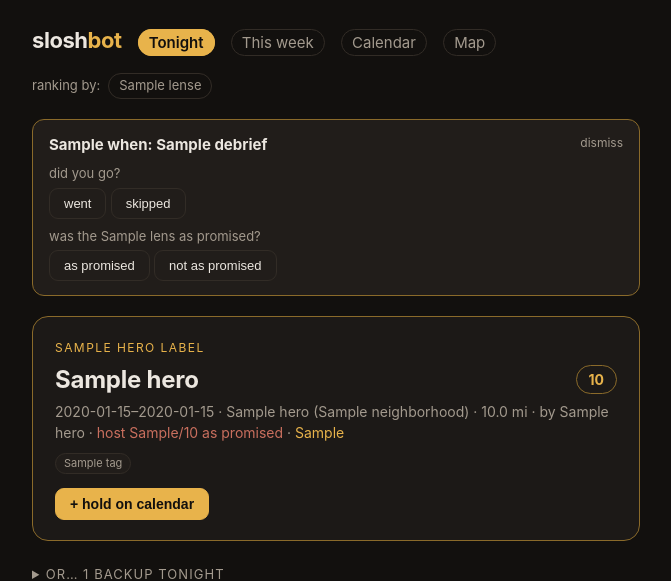
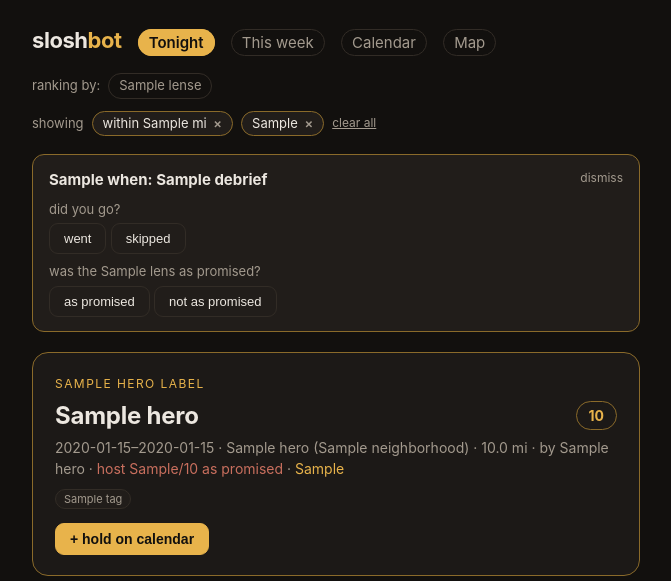
Before and after one commit to kingeryzach2002/sloshbot, a FastAPI app: template app/templates/home.html in a window 1280 px wide. Shown: the top 581 px of the page, without its empty margins (304-975 px from the left). Run offline with FastAPI, Linux system fonts and the light colour scheme; the template is opened without the code that fills it: most values are stand-ins (such as "Sample title", 1, 10 or a date in 2020).

Commit message:
Filter state bar + clickable tags
Filters now render as state, not controls: a bar of removable chips
(tags, distance) appears only when a filter is active, with clear-all
once there are 2+. Tag chips on cards and the hero are click-to-filter
toggles (POST /settings/tags/toggle), highlighted gold when active.

Co-Authored-By: Claude Fable 5 <noreply@anthropic.com>

```diff
--- a/app/main.py
+++ b/app/main.py
@@ -301,6 +301,7 @@ def home(request: Request, lens: str = "", max_mi: float | None = None):
         "debrief": pending_debrief(),
         "max_mi": max_mi,
         "has_home": home_coords(settings) is not None,
+        "included_tags": included_tags(settings),
     })
 
 
@@ -377,6 +378,31 @@ async def set_tags(request: Request):
     return RedirectResponse(back, status_code=303)
 
 
+@app.post("/settings/tags/toggle")
+def toggle_tag_filter(tag: str):
+    """One-tap tag filtering: clicking a tag chip anywhere flips it in/out of
+    the included_tags setting."""
+    with get_conn() as conn:
+        row = conn.execute("SELECT value FROM settings WHERE key = 'included_tags'").fetchone()
+        current = [t for t in (row["value"] if row else "").split(",") if t]
+        if tag in current:
+            current.remove(tag)
+            state = "off"
+        else:
+            current.append(tag)
+            state = "on"
+        conn.execute("INSERT OR REPLACE INTO settings (key, value) VALUES ('included_tags', ?)",
+                     (",".join(current),))
+    return {"ok": True, "state": state}
+
+
+@app.post("/settings/tags/clear")
+def clear_tag_filter():
+    with get_conn() as conn:
+        conn.execute("DELETE FROM settings WHERE key = 'included_tags'")
+    return {"ok": True}
+
+
 @app.post("/settings/home")
 def set_home(home_address: str = Form(...)):
     """Save home address and geocode it inline (single Nominatim call, cached)."""
--- a/app/templates/_card.html
+++ b/app/templates/_card.html
@@ -15,7 +15,8 @@
       {{ e.host_rep.ok }}/{{ e.host_rep.ok + e.host_rep.miss }} as promised</span>{% endif %}
   </div>
   {% if e.tags %}
-    <div class="tags">{% for t in e.tags %}<span class="tag">{{ t }}</span>{% endfor %}</div>
+    <div class="tags">{% for t in e.tags %}<span class="tag {{ 'on' if t in included_tags | default([]) }}"
+      onclick="toggleTag('{{ t }}')" title="filter to this tag">{{ t }}</span>{% endfor %}</div>
   {% endif %}
   {% if e.rationales.booze %}
     <div class="whyline"><b>🍸 {{ (e.scores.booze * 100) | round | int }}%</b> — {{ e.rationales.booze }}</div>
--- /dev/null
+++ b/app/templates/_filterbar.html
@@ -0,0 +1,19 @@
+{# State bar: appears only when a filter is active. Chips are removals, not
+   controls — the entry points are the tag chips on cards and the popovers.
+   Expects: included_tags, max_mi, back (path to return to sans query). #}
+{% if included_tags or max_mi %}
+<div class="filterbar">
+  <span class="fl">showing</span>
+  {% if max_mi %}
+    <a class="fchip" href="{{ back }}" title="remove distance filter">within
+      {{ max_mi | int if max_mi == max_mi | int else max_mi }} mi <b>×</b></a>
+  {% endif %}
+  {% for t in included_tags %}
+    <a class="fchip" href="javascript:void(0)" onclick="toggleTag('{{ t }}')"
+       title="remove tag filter">{{ t }} <b>×</b></a>
+  {% endfor %}
+  {% if included_tags and (max_mi or included_tags | length > 1) %}
+    <a class="fclear" href="javascript:void(0)" onclick="clearFilters('{{ back }}')">clear all</a>
+  {% endif %}
+</div>
+{% endif %}
--- a/app/templates/home.html
+++ b/app/templates/home.html
@@ -52,7 +52,18 @@
   .rep.bad { color: var(--red); }
   .tags { display: flex; gap: 6px; flex-wrap: wrap; margin-top: 10px; }
   .tag { font-size: 11px; padding: 1px 8px; border-radius: 99px;
-         border: 1px solid var(--line); background: var(--card2); color: var(--muted); }
+         border: 1px solid var(--line); background: var(--card2); color: var(--muted);
+         cursor: pointer; }
+  .tag:hover { border-color: var(--gold-dim); color: var(--text); }
+  .tag.on { border-color: var(--gold); color: var(--gold); }
+  .filterbar { display: flex; gap: 8px; align-items: center; flex-wrap: wrap;
+               margin: -8px 0 18px; font-size: 13px; }
+  .filterbar .fl { color: var(--muted); }
+  .fchip { color: var(--text); text-decoration: none; border: 1px solid var(--gold-dim);
+           background: var(--card2); border-radius: 99px; padding: 2px 10px; }
+  .fchip b { color: var(--muted); font-weight: 600; margin-left: 3px; }
+  .fchip:hover b { color: var(--red); }
+  .fclear { color: var(--muted); font-size: 12px; text-decoration: underline; cursor: pointer; }
   .btn { font-size: 13px; padding: 7px 14px; border-radius: 9px; cursor: pointer;
          border: 1px solid var(--line); background: var(--card2); color: var(--text);
          text-decoration: none; }
@@ -118,6 +129,8 @@
       <a href="/?lens={{ l }}" class="{{ 'active' if l == lens else '' }}">{{ l }}</a>
     {% endfor %}
   </div>
+  {% set back = '/' %}
+  {% include "_filterbar.html" %}
 
   {% if debrief %}
   <div class="debrief" id="debrief">
@@ -153,7 +166,8 @@
         — {{ hero.rationales.get(lens) }}</div>
     {% endif %}
     {% if hero.tags %}
-      <div class="tags">{% for t in hero.tags %}<span class="tag">{{ t }}</span>{% endfor %}</div>
+      <div class="tags">{% for t in hero.tags %}<span class="tag {{ 'on' if t in included_tags | default([]) }}"
+        onclick="toggleTag('{{ t }}')" title="filter to this tag">{{ t }}</span>{% endfor %}</div>
     {% endif %}
     <div class="actions">
       <button class="btn primary" onclick="hold(this, '{{ hero.id }}', '{{ hero.gcal }}', '{{ lens }}')">+ hold on calendar</button>
@@ -204,6 +218,14 @@
       if (other) other.classList.remove("done");
     }
   }
+  async function toggleTag(tag) {
+    await fetch(`/settings/tags/toggle?tag=${encodeURIComponent(tag)}`, { method: "POST" });
+    location.reload();
+  }
+  async function clearFilters(back) {
+    await fetch("/settings/tags/clear", { method: "POST" });
+    location.href = back;  // back has no query string, so max_mi drops too
+  }
   async function hold(btn, eventId, gcal, lens) {
     fetch(`/hold/${eventId}?lens=${encodeURIComponent(lens)}`, { method: "POST" });
     window.open(gcal, "_blank");
```
Also changed, not shown: app/templates/week.html (+21 -1 lines).
